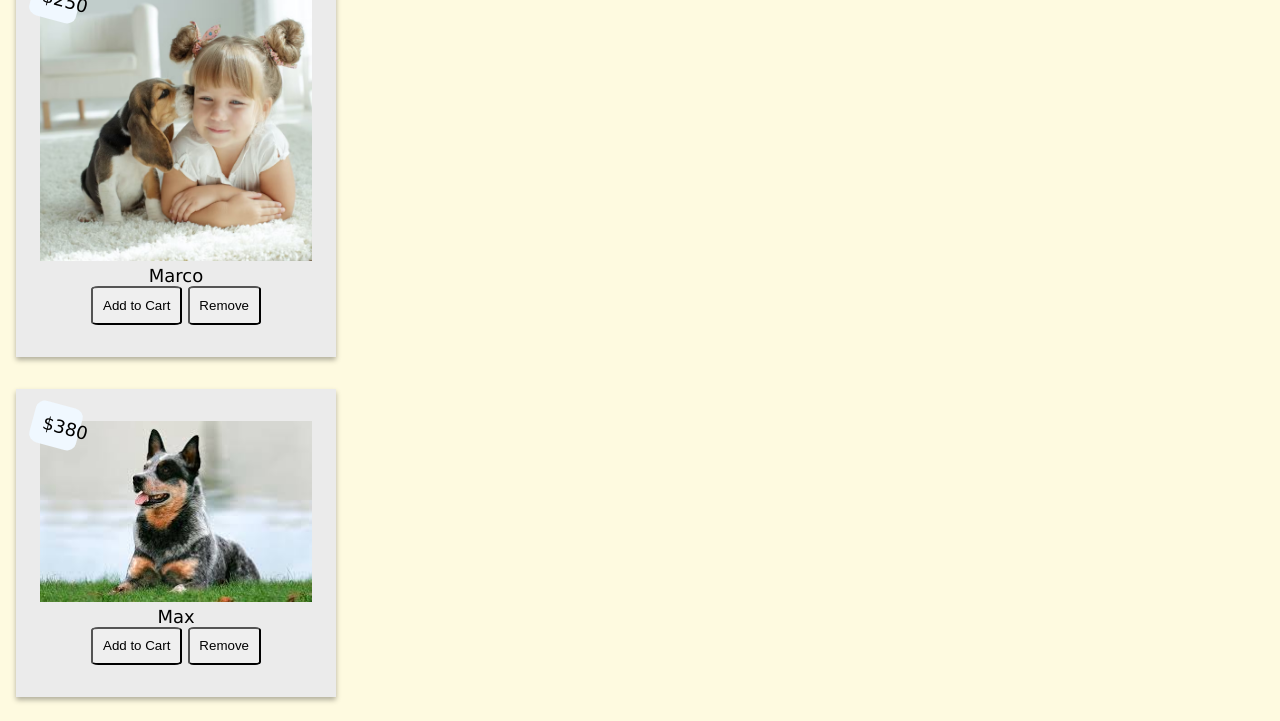
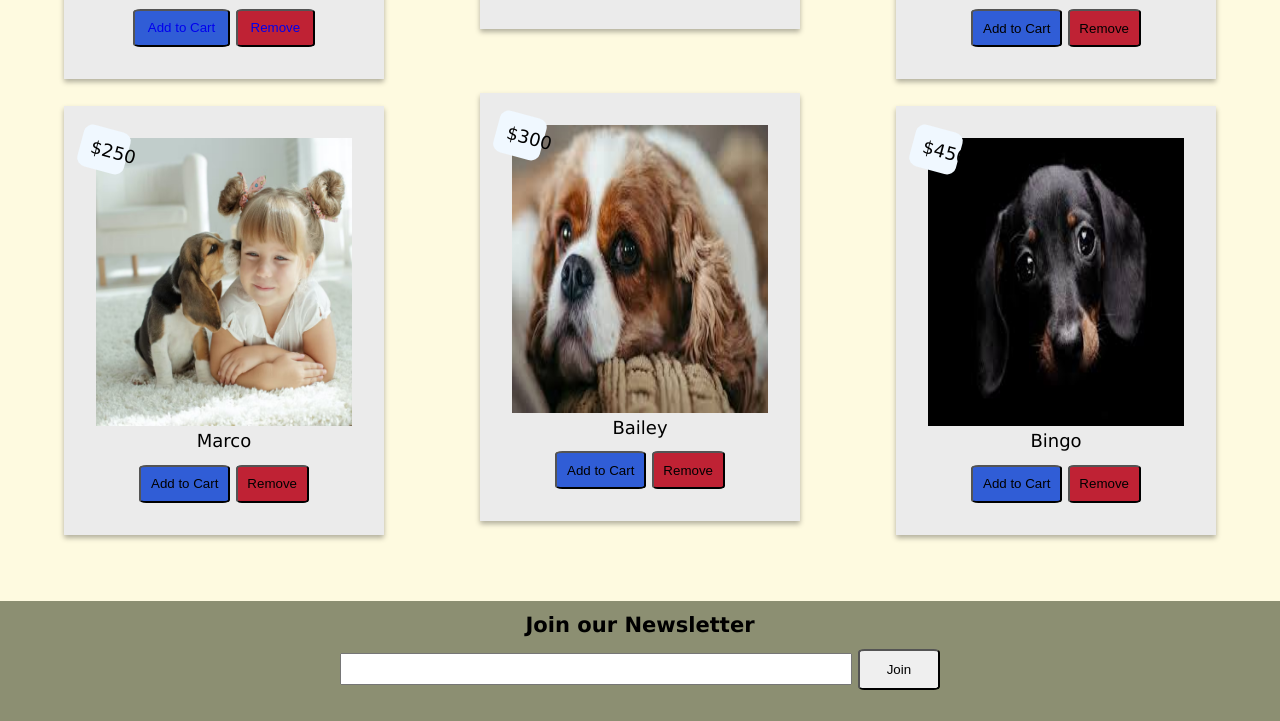
Before and after one commit to makis-pro/doggo, a plain HTML site: page index.html in a window 1280 px wide. Shown: the part 1252-1973 px from the top of the page. Drawn offline with Linux system fonts and the light colour scheme.

Commit message:
Dog section in large screen

```diff
--- a/styles.css
+++ b/styles.css
@@ -20,6 +20,10 @@ button {
   border-radius: 8%;
   cursor: pointer;
 }
+
+/* button:active{
+  margin-top: .4em;
+} */
 
 li{
   list-style-type: none;
@@ -109,7 +113,7 @@ nav li a{
   margin-bottom: 1em;
 }
 
-/* Open state  */
+/* Menu Open state  */
 
 nav.open{
   left: 0;
@@ -168,7 +172,7 @@ button.get-started {
 }
 
 .section1 div.heading{
-  padding-top: 5em;
+  padding-top: 4em;
   line-height: 4rem;
   text-align: center;
   color: #fff;
@@ -250,6 +254,15 @@ form input:focus {
   background-color: aliceblue;
 }
 
+div.dog button{
+  margin-top: 1em;
+  background-color: #305dd6;
+}
+
+div.dog button.remove{
+  background-color: #bf2234;
+}
+
 /* Section 2 dark theme  */
 .section2.dark-theme{
   background-color: #111;
@@ -266,12 +279,13 @@ form input:focus {
   background-color: #555;
 }
 
+/* FOOTER SECTION */
 
 footer{
-    background-color: #d4a373;
-    line-height: 1rem;
-    padding: 1rem;
-    text-align: center;
+  background-color: #8c8f72;
+  line-height: 1rem;
+  padding: 1rem;
+  text-align: center;
 }
 
 footer input{
@@ -282,13 +296,26 @@ footer input{
 footer p{
   text-align: center;
   margin-top: 1rem;
+  /* color: #e9edc9; */
+}
+
+footer a{
   color: #e9edc9;
 }
 
-footer p a{
-  color: #e9edc9;
+footer button{
+  padding: .8em 2em;
 }
 
+footer button:hover{
+  background-color: white;
+}
+
+/* FOOTER DARK THEME */
+footer.dark-theme{
+  background-color: #000;
+  color: whitesmoke;
+}
 
 
 /* media screen adjustments */
@@ -304,7 +331,12 @@ footer p a{
   }
 
   .section1 div.heading{
-    padding-top: 8rem;
+    padding-top: 7rem;
+  }
+
+  .section2 img{
+    height: 40vh;
+    width: 20vw;
   }
 
   .section2 h3{
@@ -321,23 +353,25 @@ footer p a{
     padding: .5rem;
   }
 
-  /* figure img {
-    height: auto;
-    width: auto;
-  } */
+  div.dog-wrapper{
+    display: flex;
+    justify-content: space-around;
+    align-items: center;
+  }
 
   div.dog {
     width: 25vw;
   }
 
-  .second-dog,
-  .fifth-dog {
-    margin-bottom: 2rem;
+  .third-dog,
+  .fourth-dog {
+    margin-bottom: 4rem;
     margin-top: 1rem;
   }
 
-  .fourth-dog {
-    margin-top: 1rem;
+  .second-dog,
+  .sixth-dog{
+    margin-top: 9em;
   }
 
   footer input{
```
